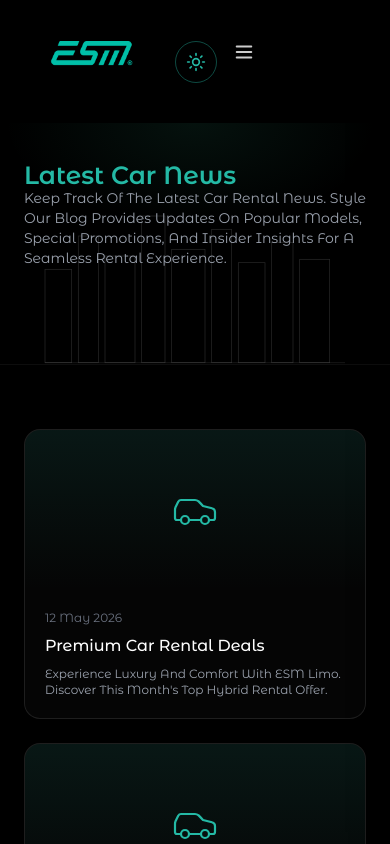
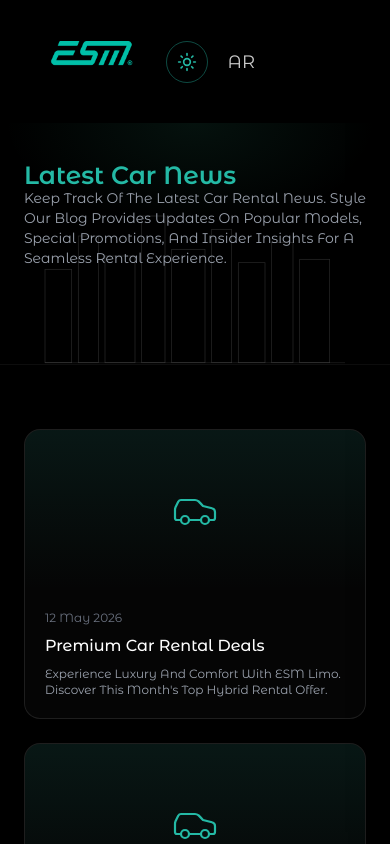
Before and after one commit to sarahalhalabi27-png/esm, a React (Vite) app: page /blog in a window 390 px wide. Shown: the top 844 px of the page. Built offline with nearby package versions, Linux system fonts and the light colour scheme.

Commit message:
Add internationalization support with i18next and Arabic translations; include booking video

```diff
--- a/package.json
+++ b/package.json
@@ -16,10 +16,12 @@
     "@hookform/resolvers": "^5.9.1",
     "@reduxjs/toolkit": "^2.12.0",
     "gsap": "^3.15.0",
+    "i18next": "^26.4.2",
     "lucide-react": "^0.383.0",
     "react": "^18.2.0",
     "react-dom": "^18.2.0",
     "react-hook-form": "^7.88.0",
+    "react-i18next": "^17.0.15",
     "react-redux": "^9.3.0",
     "react-router-dom": "^6.23.0",
     "redux-persist": "^6.0.0",
--- a/src/components/home/FleetPreviewGrid.jsx
+++ b/src/components/home/FleetPreviewGrid.jsx
@@ -36,6 +36,7 @@ export default function FleetPreviewGrid() {
     tracking-[0%]
     capitalize
     mb-20
+      pt-[20px]
   "
         >
           Luxury Cars Carefully Selected To Embody The Highest Levels Of Quality
--- a/src/components/home/FleetShowcaseCard.jsx
+++ b/src/components/home/FleetShowcaseCard.jsx
@@ -112,16 +112,8 @@ export default function FleetShowcaseCard({ car }) {
 
       {/* Gradient border - always on top */}
       <div
-        className="absolute inset-0 rounded-[10px] pointer-events-none z-20"
-        style={{
-          padding: "0.5px",
-          background: "linear-gradient(180deg, #797979 0%, #FFFFFF 100%)",
-          WebkitMask:
-            "linear-gradient(#fff 0 0) content-box, linear-gradient(#fff 0 0)",
-          WebkitMaskComposite: "xor",
-          maskComposite: "exclude",
-        }}
-      />
+  className="absolute inset-0 rounded-[10px] pointer-events-none z-20 border-[0.5px] border-white"
+/>
     </div>
   );
 }
--- a/src/components/home/QuickBookingForm.jsx
+++ b/src/components/home/QuickBookingForm.jsx
@@ -58,7 +58,15 @@ export default function QuickBookingForm() {
 
 return (
   <section className="relative overflow-hidden font-display -mt-[-20px] py-10 min-h-0 xl:py-0 xl:min-h-[1098px]">
-
+<video
+  className="absolute top-0 left-0 w-full h-auto z-0 scale-[1.1] origin-right"
+  src="/booking-video.mp4"
+  autoPlay
+  muted
+  loop
+  playsInline
+  preload="auto"
+/>
     {/* Background Images — faded in from the top so the smoke/tint doesn't
         get hard-clipped at the section edge (which showed as a black seam). */}
     <div
@@ -70,6 +78,7 @@ return (
           "linear-gradient(to bottom, transparent 0, black 200px, black calc(100% - 200px), transparent 100%)",
       }}
     >
+
 
       {/* Car */}
       {/* <img
@@ -116,9 +125,10 @@ return (
 
 
     </div>
+{/* Experimental Video - Left of Booking Form */}
 
     {/* Booking Form */}
-<div className="relative z-10 mx-auto w-[92%] max-w-[520px] rounded-[25px] bg-[#0000004D] backdrop-blur-[20px] px-6 pt-[40px] pb-[40px] flex flex-col xl:absolute xl:top-0 xl:left-[760px] xl:mx-0 xl:w-[520px] xl:px-[40px]">
+{/* <div className="relative z-10 mx-auto w-[92%] max-w-[520px] rounded-[25px] bg-[#0000004D] backdrop-blur-[20px] px-6 pt-[40px] pb-[40px] flex flex-col xl:absolute xl:top-0 xl:left-[760px] xl:mx-0 xl:w-[520px] xl:px-[40px]">
 
       <div className="relative">
 
@@ -208,7 +218,7 @@ return (
         </form>
 
       </div>
-    </div>
+    </div> */}
 
   </section>
 );
--- a/src/components/layout/SiteHeader.jsx
+++ b/src/components/layout/SiteHeader.jsx
@@ -1,4 +1,6 @@
 import { useState } from "react";
+import { useTranslation } from "react-i18next";
+import i18n from "../../i18n.js";
 import { NavLink } from "react-router-dom";
 import { Menu, X } from "lucide-react";
 import { navigationLinks } from "../../data/navigationLinks.js";
@@ -7,6 +9,15 @@ import logo from "../../assets/logo.png";
 
 export default function SiteHeader() {
   const [isMenuOpen, setIsMenuOpen] = useState(false);
+  const { i18n: currentI18n } = useTranslation();
+  const toggleLanguage = () => {
+  const nextLanguage = currentI18n.language === "en" ? "ar" : "en";
+
+  currentI18n.changeLanguage(nextLanguage);
+
+  document.documentElement.dir = nextLanguage === "ar" ? "rtl" : "ltr";
+  document.documentElement.lang = nextLanguage;
+};
 
   return (
     <header className="w-full bg-page sticky top-0 z-30">
@@ -36,13 +47,13 @@ export default function SiteHeader() {
 
         <ThemeToggle className="ml-auto self-center shrink-0" />
 
-        <button
-          className="md:hidden text-fg/80 ml-4"
-          onClick={() => setIsMenuOpen((open) => !open)}
-          aria-label="Toggle navigation menu"
-        >
-          {isMenuOpen ? <X size={22} /> : <Menu size={22} />}
-        </button>
+       <button
+  type="button"
+  onClick={toggleLanguage}
+  className="ml-5 self-center shrink-0 text-fg/80 hover:text-fg transition-colors font-display text-[18px]"
+>
+  {currentI18n.language === "en" ? "AR" : "EN"}
+</button>
       </div>
 
       {/* Mobile: dim overlay + right-side sidebar drawer */}
--- /dev/null
+++ b/src/i18n.js
@@ -0,0 +1,27 @@
+import i18n from "i18next";
+import { initReactI18next } from "react-i18next";
+
+import en from "./locales/en/translation.json";
+import ar from "./locales/ar/translation.json";
+
+i18n
+  .use(initReactI18next)
+  .init({
+    resources: {
+      en: {
+        translation: en,
+      },
+      ar: {
+        translation: ar,
+      },
+    },
+
+    lng: "en",
+    fallbackLng: "en",
+
+    interpolation: {
+      escapeValue: false,
+    },
+  });
+
+export default i18n;
--- a/src/index.css
+++ b/src/index.css
@@ -18,7 +18,8 @@ img {
   --accent: 36 185 165; /* teal accent #24B9A5 */
   --surface: 255 255 255; /* card/overlay tint base (used with low alpha) */
   --line: 255 255 255; /* border base (used with low alpha) */
-  --shine: 230 255 250; /* bright streak for the Luxury Car shimmer */
+  --shine: 230 255 250;
+  --booking-glow: 36 185 165; /* bright streak for the Luxury Car shimmer */
 }
 
 :root[data-theme="light"] {
@@ -28,7 +29,8 @@ img {
   --accent: 7 46 42; /* dark teal #072E2A */
   --surface: 0 0 0;
   --line: 0 0 0;
-  --shine: 45 150 130; /* lighter teal so the dark text stays readable */
+  --shine: 45 150 130;
+  --booking-glow: 7 46 42; /* lighter teal so the dark text stays readable */
 }
 
 /* Swap assets per theme (e.g. dark vs light icon images). */
--- /dev/null
+++ b/src/locales/ar/translation.json
@@ -0,0 +1,15 @@
+{
+  "nav": {
+    "home": "الرئيسية",
+    "services": "الخدمات",
+    "about": "من نحن",
+    "fleet": "أسطولنا",
+    "blog": "المدونة",
+    "contact": "تواصل معنا"
+  },
+  "hero": {
+    "title": "سيارات فاخرة",
+    "description": "سيارات فاخرة مختارة بعناية لتجسّد أعلى مستويات الجودة والرقي.",
+    "book": "احجز رحلتك الفاخرة بسرعة"
+  }
+}
--- /dev/null
+++ b/src/locales/en/translation.json
@@ -0,0 +1,15 @@
+{
+  "nav": {
+    "home": "Home",
+    "services": "Services",
+    "about": "About",
+    "fleet": "Fleet",
+    "blog": "Blog",
+    "contact": "Contact"
+  },
+  "hero": {
+    "title": "Luxury Cars",
+    "description": "Luxury Cars Carefully Selected To Embody The Highest Levels Of Quality And Sophistication.",
+    "book": "Quickly Book Your Luxury Ride"
+  }
+}
--- a/src/main.jsx
+++ b/src/main.jsx
@@ -6,6 +6,7 @@ import { PersistGate } from "redux-persist/integration/react";
 import { store, persistor } from "./store/index.js";
 import App from "./App.jsx";
 import "./index.css";
+import "./i18n";
 
 ReactDOM.createRoot(document.getElementById("root")).render(
   <React.StrictMode>
--- a/src/store/fleetSlice.js
+++ b/src/store/fleetSlice.js
@@ -46,7 +46,7 @@ const fleetSlice = createSlice({
         state.carStatus = STATUS.SUCCEEDED;
         if (action.payload) {
           state.carsById[action.meta.arg] = action.payload; // Store the fetched car in the cache using its ID as the key.
-                                                           // This lets us reuse the car data later without making another API request.
+          // This lets us reuse the car data later without making another API request.
         }
       })
       .addCase(fetchCarById.rejected, (state, action) => {
```
Also changed, not shown: 2 other files (tests, documents, lock files or other folders).
